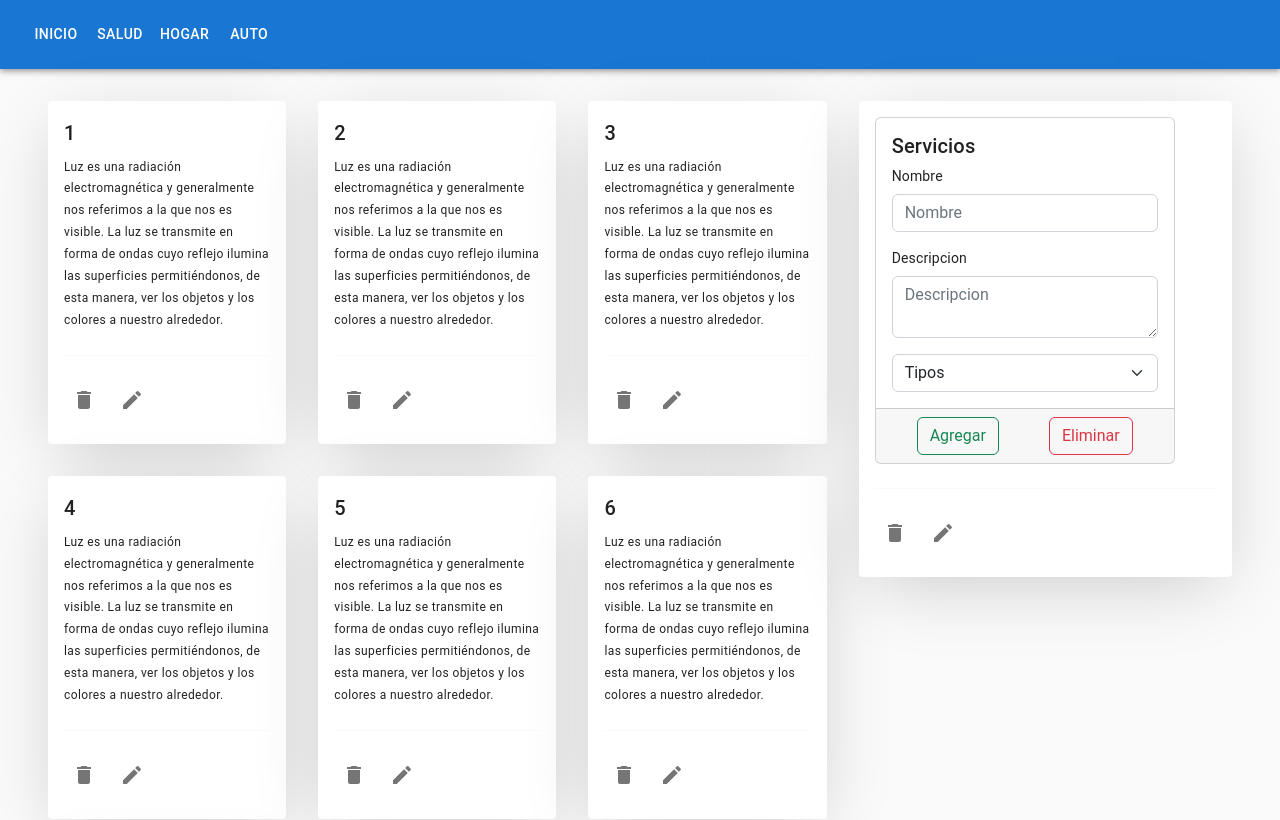
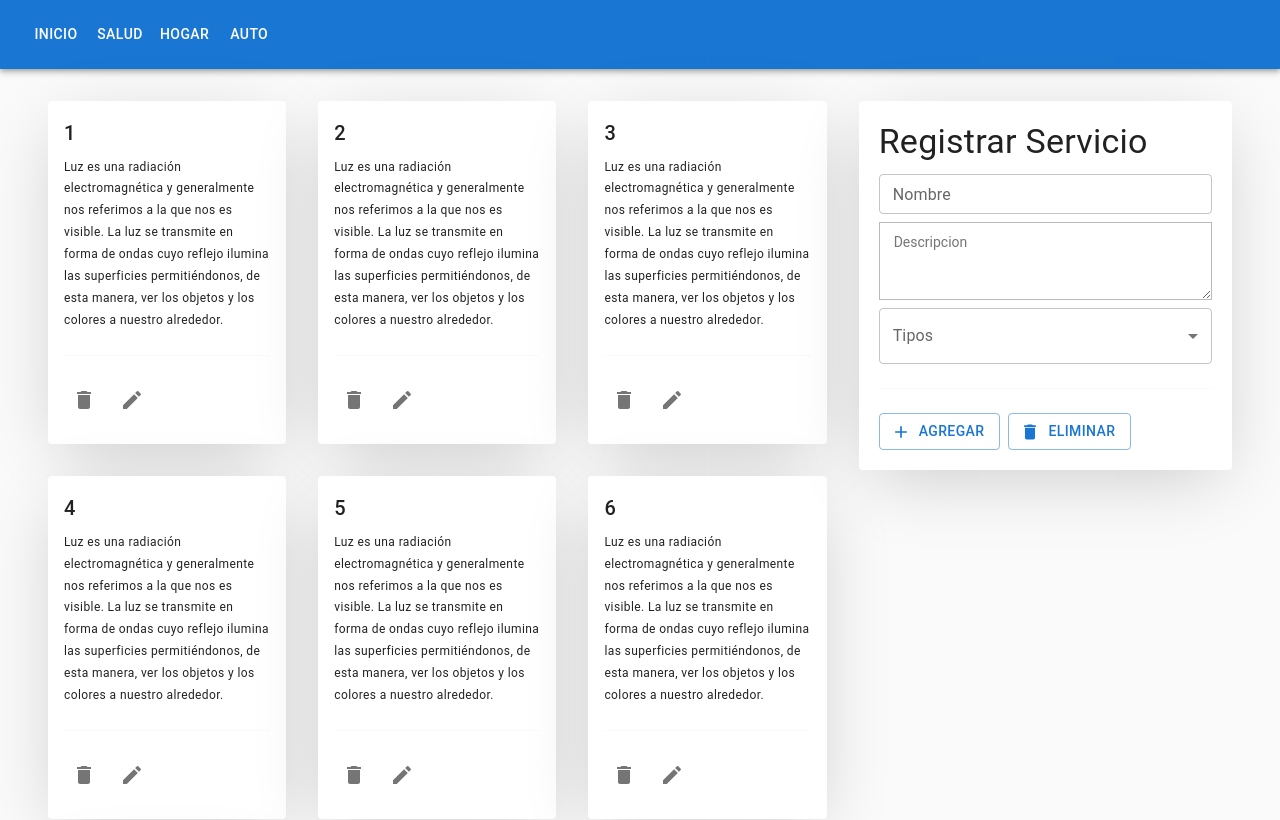
Before and after one commit to brunochan2001/Services-Reactjs, a React (Create React App) app: page / in a window 1280 px wide. Shown: the top 820 px of the page. Built offline with nearby package versions, Linux system fonts and the light colour scheme.

Commit message:
Mejoro los estilos del Formulario para registrar Servicio

```diff
--- a/src/components/Form/Form.jsx
+++ b/src/components/Form/Form.jsx
@@ -4,12 +4,19 @@ import { useDispatch } from 'react-redux';
 import './style.css';
 import { addService } from '../../store/actions';
 import Card from '@material-ui/core/Card';
-import CardContent from '@material-ui/core/CardContent';
 import Divider from '@material-ui/core/Divider';
 import DeleteIcon from '@mui/icons-material/Delete';
-import EditIcon from '@mui/icons-material/Edit';
+import { Grid } from '@material-ui/core';
 import Stack from '@mui/material/Stack';
-import IconButton from '@mui/material/IconButton';
+import TextField from '@mui/material/TextField';
+import MenuItem from '@mui/material/MenuItem';
+import InputLabel from '@mui/material/InputLabel';
+import Select from '@mui/material/Select';
+import AddIcon from '@mui/icons-material/Add';
+import TextareaAutosize from '@mui/material/TextareaAutosize';
+import Typography from '@mui/material/Typography';
+import FormControl from '@mui/material/FormControl';
+import Button from '@mui/material/Button';
 
 const initialForm = {
   title: '',
@@ -43,77 +50,73 @@ const Form = () => {
 
   return (
     <>
-      <Card className="card-container">
-        <CardContent className="card-content">
-          <div className="form-container">
-            <form className="card form" onSubmit={handleSubmit}>
-              <div className="card-body">
-                <h5 className="card-title">Servicios</h5>
-                <div className="mb-3">
-                  <label className="form-label">Nombre</label>
-                  <input
+      <Card className="card-container" style={{ padding: '20px' }}>
+        <Typography variant="h4" gutterBottom component="div">
+          Registrar Servicio
+        </Typography>
+        <Grid item container spacing={1} justify="center">
+          <Grid item xs={12}>
+            <FormControl fullWidth>
+              <TextField
+                label="Nombre"
+                size="small"
                 type="Nombre"
-                    className="form-control"
-                    id="exampleFormControlInput1"
-                    placeholder="Nombre"
                 onChange={handleChange}
                 name="title"
                 value={form.title}
+                className="form-input"
               />
-                </div>
-                <div className="mb-3">
-                  <label className="form-label">Descripcion</label>
-                  <textarea
-                    className="form-control"
-                    id="exampleFormControlTextarea1"
-                    rows="2"
+            </FormControl>
+          </Grid>
+          <Grid item xs={12}>
+            <FormControl fullWidth>
+              <TextareaAutosize
+                aria-label="minimum height"
+                maxRows={3}
+                minRows={3}
                 placeholder="Descripcion"
                 value={form.description}
                 onChange={handleChange}
                 name="description"
-                  ></textarea>
-                </div>
-                <select
-                  className="form-select"
-                  aria-label="Default select example"
+                className="form-text-area"
+              />
+            </FormControl>
+          </Grid>
+          <Grid item xs={12}>
+            <FormControl fullWidth>
+              <InputLabel id="demo-simple-select-label">Tipos</InputLabel>
+              <Select
+                labelId="demo-simple-select-label"
+                label="Tipo"
+                name="type"
                 onChange={handleChange}
-                  name="type"
                 value={form.type}
               >
-                  <option value="">Tipos</option>
-                  <option value="Auto">Autos</option>
-                  <option value="Salud">Salud</option>
-                  <option value="Hogar">Hogar</option>
-                </select>
-              </div>
-              <div className="card-footer d-flex justify-content-around">
-                <button
-                  type="button"
-                  className="btn btn-outline-success"
+                <MenuItem value="">Tipos</MenuItem>
+                <MenuItem value="Auto">Autos</MenuItem>
+                <MenuItem value="Salud">Salud</MenuItem>
+                <MenuItem value="Hogar">Hogar</MenuItem>
+              </Select>
+            </FormControl>
+          </Grid>
+        </Grid>
+        <Divider className="card-divider" light />
+        <Stack direction="row" spacing={1}>
+          <Button
+            variant="outlined"
+            startIcon={<AddIcon />}
             onClick={handleSubmit}
           >
             Agregar
-                </button>
-                <button
-                  type="button"
-                  className="btn btn-outline-danger"
+          </Button>
+          <Button
+            variant="outlined"
+            startIcon={<DeleteIcon />}
             onClick={handleReset}
           >
             Eliminar
-                </button>
-              </div>
-            </form>
-          </div>
-          <Divider className="card-divider" light />
-          <Stack direction="row" spacing={1}>
-            <IconButton aria-label="delete" o>
-              <DeleteIcon />
-            </IconButton>
-            <IconButton aria-label="delete">
-              <EditIcon />
-            </IconButton>
+          </Button>
         </Stack>
-        </CardContent>
       </Card>
     </>
   );
--- a/src/components/Form/style.css
+++ b/src/components/Form/style.css
@@ -1,9 +1,11 @@
-.form-container {
-  position: relative;
+.form-text-area {
+  border-color: rgba(0, 0, 0, 0.27);
+  padding: 8.5px 14px;
 }
-.form {
-  position: absolute;
-  right: 0;
+
+textarea:focus {
+  border-color: rgb(25, 118, 210) !important;
+  outline: 0 none;
 }
 .card-grid-container {
   display: flex;
```
Lines whose indentation alone changed are shown as unchanged.
